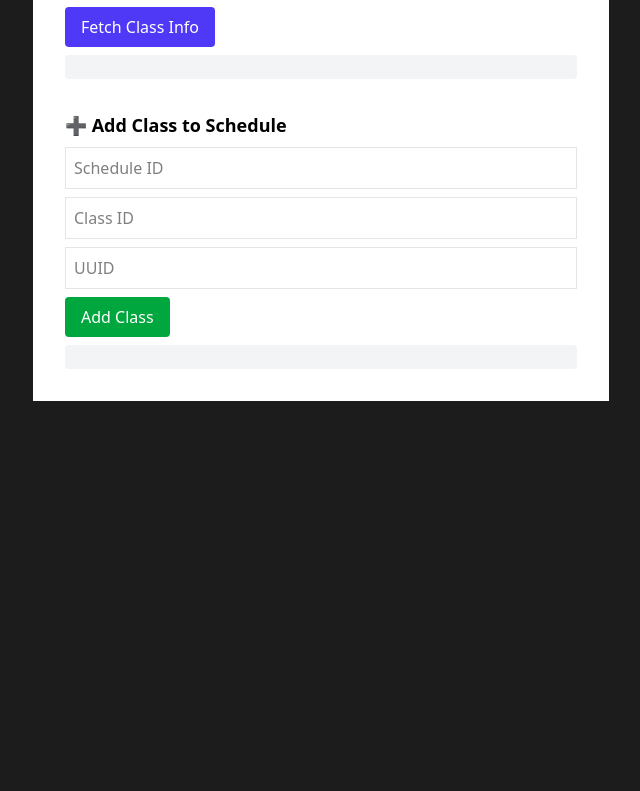
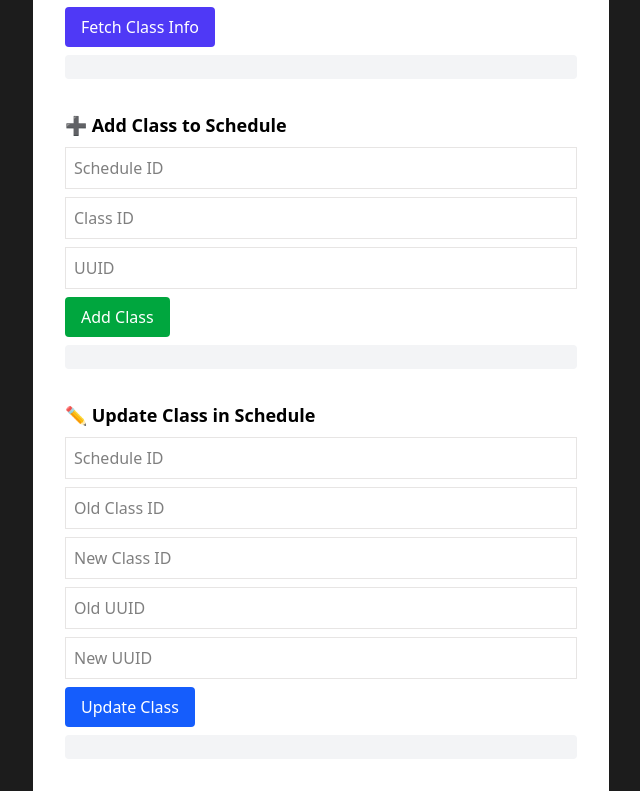
Before and after one commit to shivanshshrivas/bldr, a Next.js app in the folder frontend/: page /testing in a window 1280 px wide. Shown: the part 1204-1995 px from the top of the page, without its empty margins (319-959 px from the left). Before the commit the page ends 1605 px from the top, so only its background shows below. Built offline with nearby package versions, Linux system fonts and the light colour scheme.

Commit message:
SCRUM-2 api/updateClass {scheduleid, oldClassid, newClassid, oldUuid, newUuid} -> testing/updateClass done/tested

```diff
--- /dev/null
+++ b/frontend/src/app/api/updateClass/route.js
@@ -0,0 +1,32 @@
+import {supabase} from "../../lib/supabaseClient";
+
+export async function POST(req) {
+    try {
+        const body = await req.json();
+        const { scheduleid, oldClassid, newClassid, oldUuid, newUuid } = body;
+        if (!scheduleid || !oldClassid || !newClassid || !oldUuid || !newUuid) {
+            return Response.json({ error: 'Missing required fields' }, { status: 400 });
+        }
+        // Update class in the database
+        const { data, error } = await supabase
+            .from('scheduleclasses')
+            .update({ classid: newClassid, uuid: newUuid })
+            .match({ scheduleid, classid: oldClassid, uuid: oldUuid })
+            .select()
+            .single();
+        if (error) {
+            console.error('Error updating class:', error);
+            return Response.json({ error: 'Failed to update class' }, { status: 500 });
+        }
+        // Return success response
+        return Response.json({
+            success: true,
+            message: 'Class updated successfully',
+            class: data
+        }, { status: 200 });
+    }
+    catch (err) {
+        console.error('Update class error:', err);
+        return Response.json({ error: 'Server error', details: err.message }, { status: 500 });
+    }
+}
--- a/frontend/src/app/testing/page.js
+++ b/frontend/src/app/testing/page.js
@@ -30,6 +30,14 @@ export default function TestingPage() {
   const [classidAddClass, setClassidAddClass] = useState('');
   const [uuidAddClass, setUuidAddClass] = useState('');
   const [addClassResp, setAddClassResp] = useState('');
+
+  /* ---------- updateClass tester state ---------- */
+  const [updateScheduleid, setUpdateScheduleid] = useState('');
+  const [oldClassid, setOldClassid] = useState('');
+  const [newClassid, setNewClassid] = useState('');
+  const [oldUuid, setOldUuid] = useState('');
+  const [newUuid, setNewUuid] = useState('');
+  const [updateClassResp, setUpdateClassResp] = useState('');
 
   /* ---------- live-class search debounce ---------- */
   useEffect(() => {
@@ -267,6 +275,62 @@ export default function TestingPage() {
           {addClassResp}
         </pre>
       </section>
+
+      {/* ---------- updateClass tester ---------- */}
+      <section className="space-y-2">
+        <h2 className="font-semibold text-lg">✏️ Update Class in Schedule</h2>
+        <input
+          className="border p-2 w-full"
+          placeholder="Schedule ID"
+          value={updateScheduleid}
+          onChange={(e) => setUpdateScheduleid(e.target.value)}
+        />
+        <input
+          className="border p-2 w-full"
+          placeholder="Old Class ID"
+          value={oldClassid}
+          onChange={(e) => setOldClassid(e.target.value)}
+        />
+        <input
+          className="border p-2 w-full"
+          placeholder="New Class ID"
+          value={newClassid}
+          onChange={(e) => setNewClassid(e.target.value)}
+        />
+        <input
+          className="border p-2 w-full"
+          placeholder="Old UUID"
+          value={oldUuid}
+          onChange={(e) => setOldUuid(e.target.value)}
+        />
+        <input
+          className="border p-2 w-full"
+          placeholder="New UUID"
+          value={newUuid}
+          onChange={(e) => setNewUuid(e.target.value)}
+        />
+        <button
+          className="bg-blue-600 text-white px-4 py-2 rounded"
+          onClick={() =>
+            callAPI(
+              'updateClass',
+              {
+                scheduleid: updateScheduleid,
+                oldClassid,
+                newClassid,
+                oldUuid,
+                newUuid,
+              },
+              setUpdateClassResp
+            )
+          }
+        >
+          Update Class
+        </button>
+        <pre className="bg-gray-100 p-3 rounded text-sm whitespace-pre-wrap break-words max-h-96 overflow-y-auto">
+          {updateClassResp}
+        </pre>
+      </section>
     </div>
   );
 }
```
